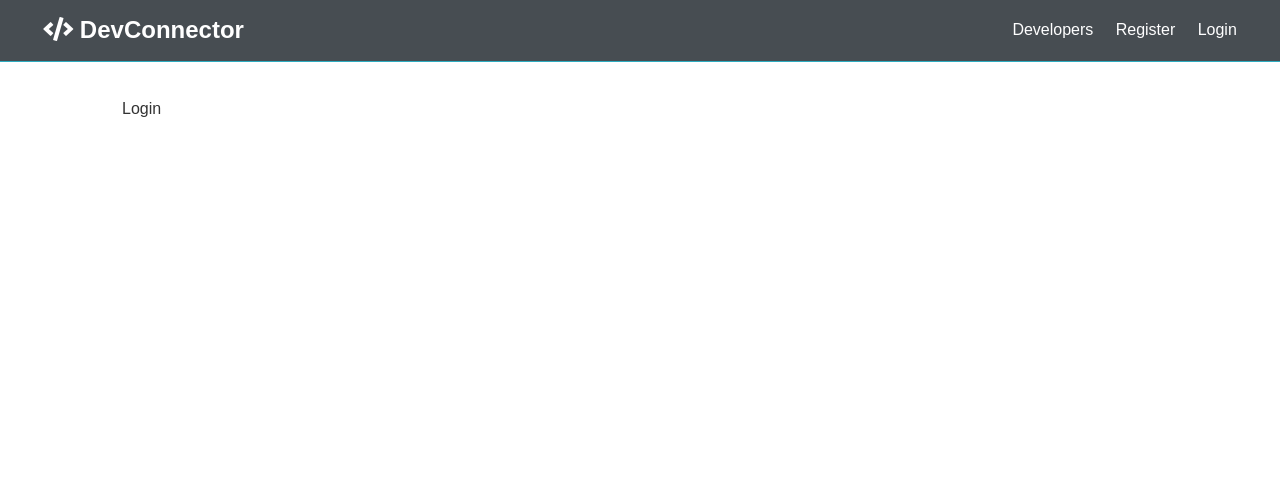
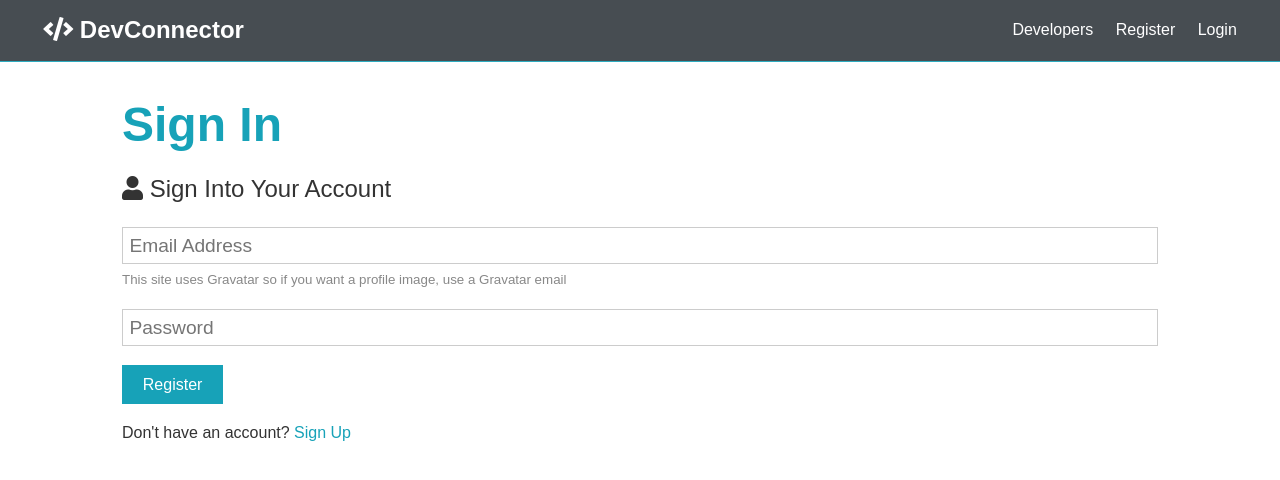
Before and after one commit to Caiheng111/DEV-CONNECTOR, a React (Create React App) app in the folder client/: page /login in a window 1280 px wide. Shown: the top 480 px of the page. Built offline with nearby package versions, Linux system fonts and the light colour scheme.

Commit message:
set redux store

```diff
--- a/client/src/App.js
+++ b/client/src/App.js
@@ -5,10 +5,13 @@
 import Landing from './components/layout/Landing'
 import Register from './components/auth/Register'
 import Login from './components/auth/Login'
+import { Provider} from 'react-redux'
+import store from '../src/store'
 
 
 const App=() =>{
   return (
+    <Provider store={store}>
       <Router>
         <Fragment>
           <Navbar/>
@@ -23,6 +26,9 @@
         </Fragment>
       </Router>
 
+    </Provider>
+
+
   );
 }
 
--- a/client/src/components/auth/Login.js
+++ b/client/src/components/auth/Login.js
@@ -1,10 +1,80 @@
-import React from 'react'
+import React, {Fragment,useState} from 'react'
+import {Link} from 'react-router-dom'
+import axios from 'axios'
+
 
  const Login=()=> {
+
+    const [formData, setFormData] = useState({
+      email: '',
+      password: '',
+    });
+
+    const {email, password} = formData;
+
+    const onChange = e =>
+      setFormData({ ...formData, [e.target.name]: e.target.value });
+
+    const onSubmit = async e => {
+
+        console.log('SUCCESS');
+        // const newUser={name, email, password}
+        // try{
+        //   const config = {
+        //     headers:{
+        //       'content-type':"application/json"
+        //     }
+        //   }
+
+        //   const body=JSON.stringify(newUser)
+        //   const res= await axios.post('/api/users', body, config)
+        //   console.log(res.data);
+
+        // } catch(err){
+        //   console.error(err.response.data);
+
+        // }
+
+      }
+
+
   return (
-    <div>
-      Login
-    </div>
+    <Fragment>
+    <h1 className='large text-primary'>Sign In</h1>
+    <p className='lead'>
+      <i className='fas fa-user' /> Sign Into Your Account
+    </p>
+    <form className='form' onSubmit={e => onSubmit(e)}>
+
+      <div className='form-group'>
+        <input
+          type='email'
+          placeholder='Email Address'
+          name='email'
+          value={email}
+          onChange={e => onChange(e)}
+        />
+        <small className='form-text'>
+          This site uses Gravatar so if you want a profile image, use a
+          Gravatar email
+        </small>
+      </div>
+      <div className='form-group'>
+        <input
+          type='password'
+          placeholder='Password'
+          name='password'
+          value={password}
+          onChange={e => onChange(e)}
+        />
+      </div>
+
+      <input type='submit' className='btn btn-primary' value='Register' />
+    </form>
+    <p className='my-1'>
+      Don't have an account? <Link to='/register'>Sign Up</Link>
+    </p>
+  </Fragment>
   )
 }
 
--- a/client/src/components/auth/Register.js
+++ b/client/src/components/auth/Register.js
@@ -23,24 +23,23 @@
         console.log('Passwords do not match', 'danger');
 
       } else {
-        // console.log('SUCCESS');
+        console.log('SUCCESS');
+        // const newUser={name, email, password}
+        // try{
+        //   const config = {
+        //     headers:{
+        //       'content-type':"application/json"
+        //     }
+        //   }
 
-        const newUser={name, email, password}
-        try{
-          const config = {
-            headers:{
-              'content-type':"application/json"
-            }
-          }
+        //   const body=JSON.stringify(newUser)
+        //   const res= await axios.post('/api/users', body, config)
+        //   console.log(res.data);
 
-          const body=JSON.stringify(newUser)
-          const res= await axios.post('/api/users', body, config)
-          console.log(res.data);
+        // } catch(err){
+        //   console.error(err.response.data);
 
-        } catch(err){
-          console.error(err.response.data);
-
-        }
+        // }
 
       }
     };
--- /dev/null
+++ b/client/src/reducers/index.js
@@ -0,0 +1,6 @@
+
+import {combineReducers} from 'redux'
+
+export default combineReducers({
+
+});
--- /dev/null
+++ b/client/src/store.js
@@ -0,0 +1,16 @@
+import { createStore, applyMiddleware } from 'redux';
+import { composeWithDevTools } from 'redux-devtools-extension';
+import thunk from 'redux-thunk';
+import rootReducer from './reducers';
+
+const initialState = {};
+
+const middleware = [thunk];
+
+const store = createStore(
+  rootReducer,
+  initialState,
+  composeWithDevTools(applyMiddleware(...middleware))
+);
+
+export default store;
```
Also changed, not shown: 1 other file (tests, documents, lock files or other folders). Lines whose indentation alone changed are shown as unchanged.
